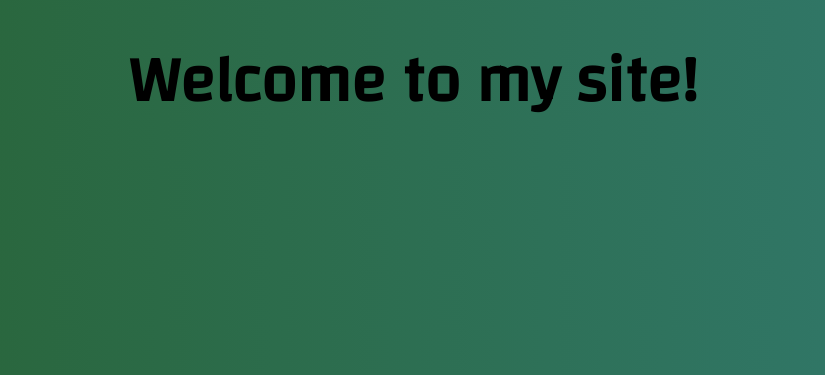
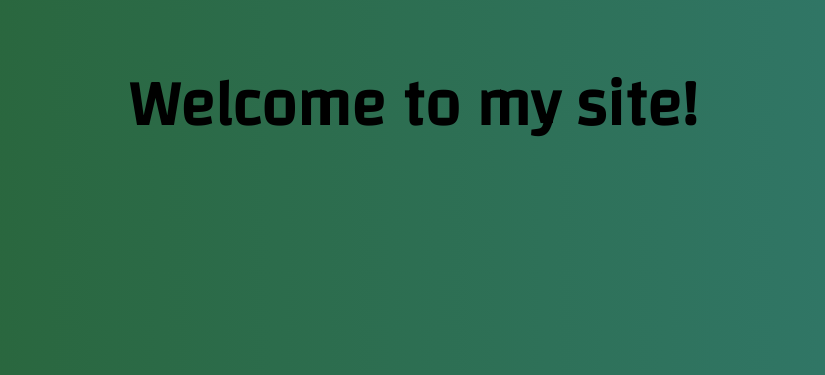
Before and after one commit to merive/merive.com, a Flask app: page / in a window 1280 px wide. Shown: the part 45-420 px from the top of the page, without its empty margins (227-1052 px from the left). Run offline with Flask 2, Linux system fonts and the light colour scheme; some libraries are stand-ins or nearby versions.

```diff
--- a/static/css/style.css
+++ b/static/css/style.css
@@ -26,7 +26,7 @@ h1 {
 section {
     position: absolute;
     width: 100%;
-    top: 11%;
+    top: 14%;
     text-align: center;
     color: black;
     font-size: 1em;
```
